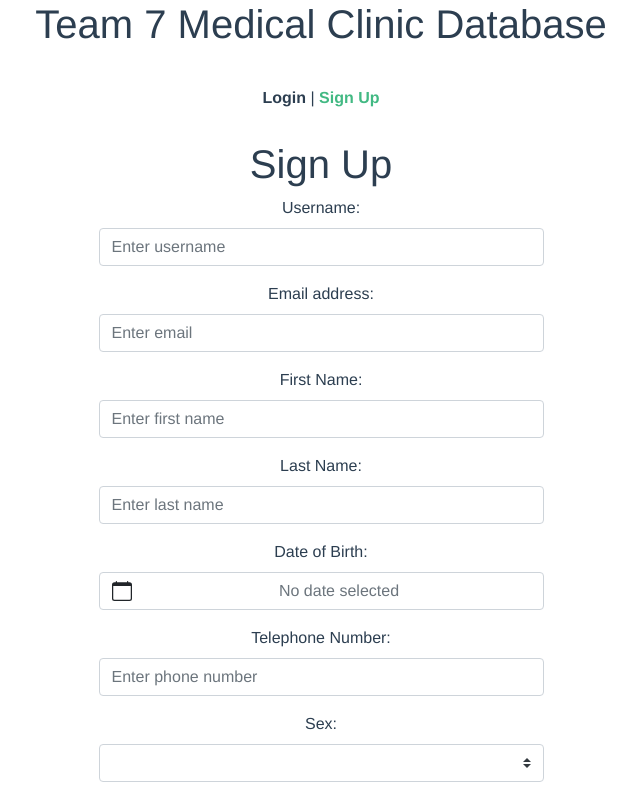
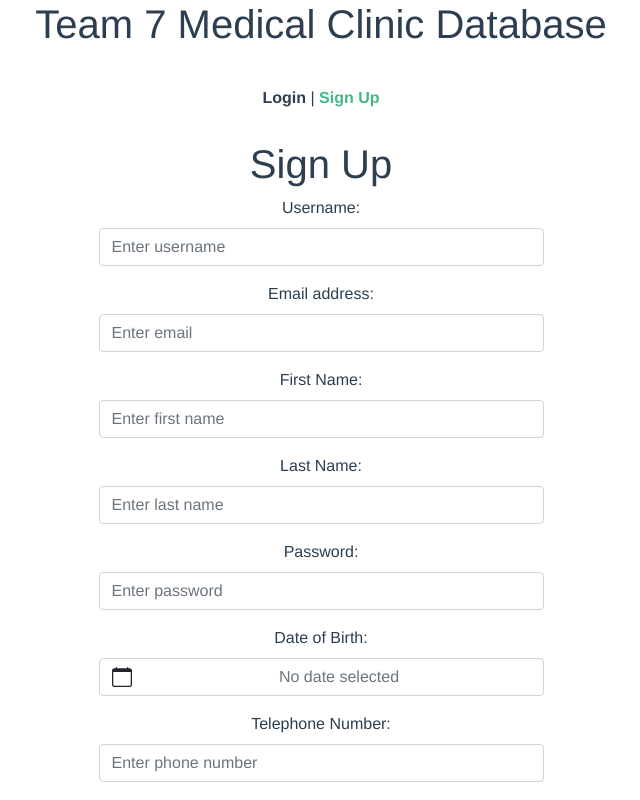
Before and after one commit to hobryan74/team7database, a Vue app in the folder frontend/: page /signup in a window 1280 px wide. Shown: the top 800 px of the page, without its empty margins (319-959 px from the left). Built offline with nearby package versions, Linux system fonts and the light colour scheme.

Commit message:
sign up password added

```diff
--- a/frontend/src/views/account_settings.vue
+++ b/frontend/src/views/account_settings.vue
@@ -58,7 +58,16 @@
                 :placeholder="signup.lastname"
               ></b-form-input>
             </b-form-group>
-
+            <!--want to remove this-->
+            <b-form-group id="input-group-11" label="Password:" label-for="input-11">
+              <b-form-input
+                id="input-1"
+                v-model="signup.password"
+                required
+                placeholder="Enter password"
+              ></b-form-input>
+            </b-form-group>
+            <!--want to remove this-->
             <b-form-group id="input-group-7" label="Date of Birth:" label-for="input-7">
               <b-form-datepicker id="input-group-7" v-model="signup.dob" class="mb-2"></b-form-datepicker>
             </b-form-group>
@@ -112,8 +121,9 @@ export default {
         dob: '1998-01-07',
         phone: 'f',
         sex: 'Male',
-        address: 'f'
-
+        address: 'f',
+        //  i dont like this and i think we shouldnt add the option
+        password: 'test'
       },
       type: [{ text: 'Select One', value: null }, 'Male', 'Female', 'Other'],
       show: true,
@@ -137,6 +147,7 @@ export default {
       this.signup.phone = ''
       this.signup.sex = ''
       this.signup.address = ''
+      this.signup.password = ''
       this.type = []
       // Trick to reset/clear native browser form validation state
       this.show = false
--- a/frontend/src/views/signup.vue
+++ b/frontend/src/views/signup.vue
@@ -45,6 +45,15 @@
                 v-model="signup.lastname"
                 required
                 placeholder="Enter last name"
+              ></b-form-input>
+            </b-form-group>
+
+            <b-form-group id="input-group-11" label="Password:" label-for="input-11">
+              <b-form-input
+                id="input-1"
+                v-model="signup.password"
+                required
+                placeholder="Enter password"
               ></b-form-input>
             </b-form-group>
 
@@ -102,7 +111,8 @@ export default {
         dob: '',
         phone: '',
         sex: '',
-        address: ''
+        address: '',
+        password: ''
 
       },
       type: [{ text: 'Select One', value: null }, 'Male', 'Female', 'Other'],
@@ -127,6 +137,7 @@ export default {
       this.signup.phone = ''
       this.signup.sex = ''
       this.signup.address = ''
+      this.signup.password = ''
       this.type = []
       // Trick to reset/clear native browser form validation state
       this.show = false
```
